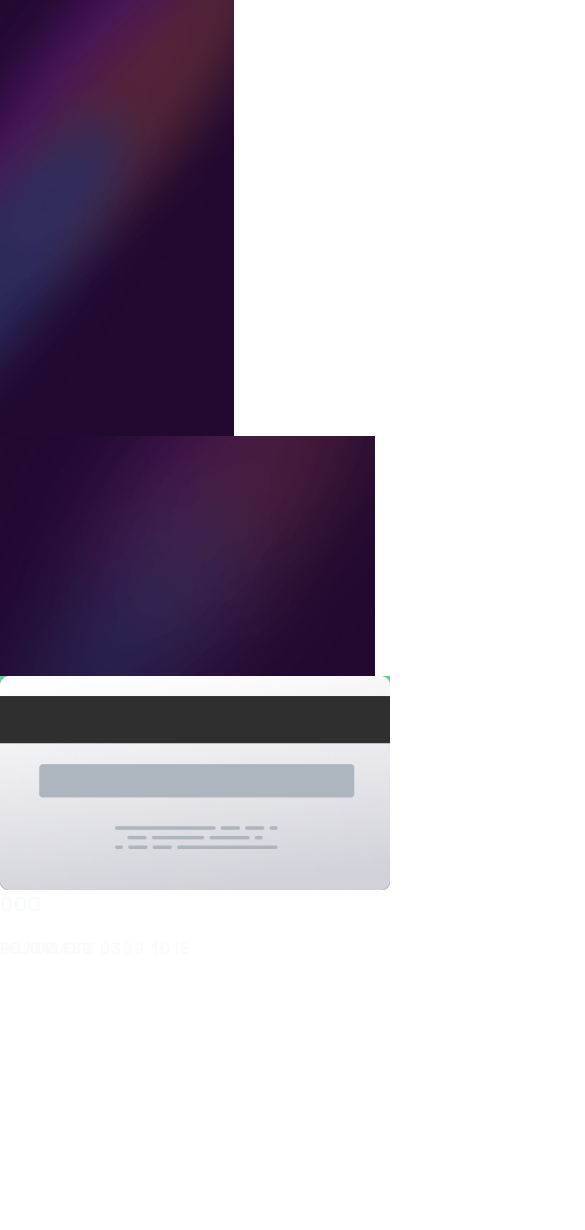
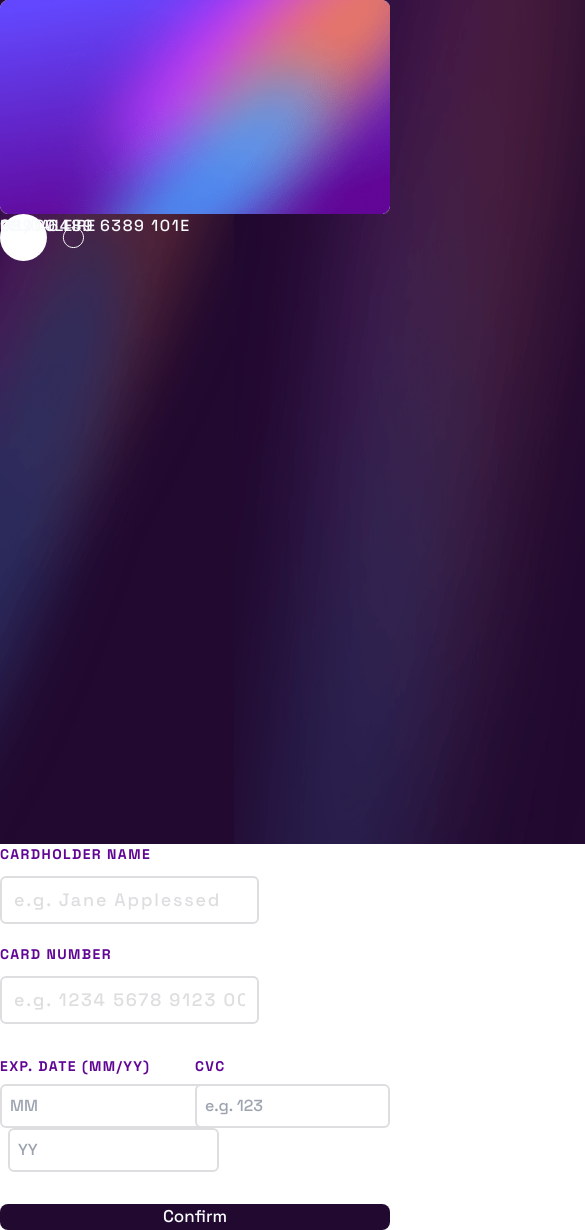
Before and after one commit to MahdiSadeghi26/interactive-Card-Form, a Vue app: page / in a window 390 px wide. Shown: the top 1230 px of the page, 585 px wide, since content can reach past the window. Before the commit the page ends 961 px from the top, so only its background shows below. Built offline with nearby package versions, Linux system fonts and the light colour scheme.

Commit message:
xl and 2xl breakpoint are good

```diff
--- a/src/App.vue
+++ b/src/App.vue
@@ -1,36 +1,72 @@
 <script setup>
+import { ref } from 'vue'
 
+let formFlag = ref(true);
+let sucessFlag = ref(false)
 </script>
 
 <template>
   <!-- grid container -->
-  <div class="lg:grid lg:grid-cols-2 h-screen overflow-hidden ">
-    <div class="">
+  <div class="grid lg:grid-cols-2 h-screen  ">
+    <div class="flex xl:inline ">
       <!-- backgrounds -->
-      <img src="/image/bg-main-desktop.png" alt="desktop backgrorund" class="xl:inline sm:hidden xl:row-span-2 w-3/5  ">
-      <img src="/image/bg-main-mobile.png" alt="mobile background" class="xl:hidden">
+      <img src="/image/bg-main-desktop.png" alt="desktop backgrorund" class="lg:inline sm:hidden lg:row-span-2 w-3/5 h-screen ">
+      <img src="/image/bg-main-mobile.png" alt="mobile background" class="lg:hidden sm:inline sm:w-full sm:h-[270px]">
       <!-- front card -->
-      <div class="absolute xl:top-[17%] xl:left-[12%] text-slate-50 font-spaceMedium">
-        <img src="image/bg-card-front.png" alt="card front" class="w-[430px]" >
-        <img src="image/card-logo.svg" alt="card logo" class="xl:absolute xl:top-[10%] xl:left-[7%]">
-        <p class="inline  absolute xl:bottom-[30%] xl:text-3xl  xl:left-[9%] tracking-widest">9591 6489 6389 101E</p>
+      <div class="absolute xl:top-[17%] lg:top-[15%] xl:left-[12%] lg:left-[7%] text-slate-50 font-spaceMedium z-20 ">
+        <img src="image/bg-card-front.png" alt="card front" class="xl:w-[430px] lg:w-[370px]">
+        <img src="image/card-logo.svg" alt="card logo"
+          class="absolute xl:top-[10%] xl:left-[10%] lg:top-[10%] lg:left-[10%] lg:w-[70px]">
+        <p
+          class="inline  absolute xl:bottom-[30%] xl:text-3xl  xl:left-[9%] tracking-widest lg:bottom-[29%] lg:left-[11%] lg:text-2xl">
+          9591 6489 6389 101E</p>
         <!-- card holder name -->
-        <p class="absolute xl:bottom-[10%] xl:left-[10%]">FELICA LEIRE</p>
-        <span class="absolute xl:right-[10%] xl:bottom-[10%]"><p class="inline">09</p> / <p class="inline">00</p></span>
+        <p class="absolute lg:bottom-[10%] lg:left-[10%] ">FELICA LEIRE</p>
+        <span class="absolute lg:right-[10%] lg:bottom-[10%]">
+          <p class="inline">09</p> / <p class="inline">00</p>
+        </span>
       </div>
       <!-- back cart -->
-      <div class="absolute xl:bottom-[45%] xl:left-[17%] xl:w-[430px]">
-        <img src="/image/bg-card-back.png" class="xl:absolute " alt="">
-        <p class="absolute xl:top-[100px] font-spaceMedium tracking-wider xl:right-12 text-xl text-slate-50">000</p>
+      <div class="absolute lg:bottom-[15%]   xl:left-[17%] lg:left-[14%] xl:w-[430px] lg:w-[370px] md:w-[300px]">
+        <img src="/image/bg-card-back.png" class="" alt="">
+        <p
+          class="absolute xl:top-[100px] font-spaceMedium tracking-wider xl:right-12 text-xl text-slate-50 lg:top-[85px] lg:right-10 ">
+          000</p>
       </div>
     </div>
-    <div class="xl:flex justify-center items-center">
-      <!-- inputs -->
-      <div class="bg-green-400 xl:w-[400px] h-auto text-darkPurple font-spaceBold">
-        <!-- card holder -->
-        <p>CARD HOLDER</p>
+    <!-- inputs -->
+    <div class="flex  items-center xl:justify-center justify-center   ">
+       <!-- success section (displays if everything is valid) -->
+       <div class="flex flex-col items-center  xl:w-[400px]" v-if="sucessFlag">
+        <img src="/image/icon-complete.svg" alt="completed">
+        <p class="mt-8 text-3xl font-spaceSemiBold tracking-widest">THANK YOU!</p>
+        <p class="tracking-wide text-darkGray mt-4 font-spaceMedium">We've added your card details</p>
+        <button class="bg-darkViolet text-slate-50 font-spaceBold mt-5 w-full rounded-md p-4">Continue</button>
+      </div>
+      <div class="flex justify-center lg:w-[350px]">
+        <form action="#" class="xl:w-[400px] lg:w-full" v-if="formFlag">
+          <p class="lable">CARDHOLDER NAME</p>
+          <input type="text" placeholder="e.g. Jane Applessed" class="bigInput !mb-5">
+          <p class="lable">CARD NUMBER</p>
+          <input type="text" placeholder="e.g. 1234 5678 9123 0000" class="bigInput">
+          <div class="w-full mt-8 flex">
+            <!-- exp date -->
+            <div class="w-1/2">
+              <p class="lable">EXP. DATE (MM/YY)</p>
+              <input type="text" class="smallInputs" placeholder="MM">
+              <input type="text" class="smallInputs ml-2" placeholder="YY">
+            </div>
+            <!-- cvc -->
+            <div class="w-1/2">
+              <p class="lable">CVC</p>
+              <input type="text" class="smallInputs !w-full" placeholder="e.g. 123">
+            </div>
+          </div>
+          <button
+            class="w-full bg-darkViolet text-slate-50 mt-8 text-[17px] xl:p-4 lg:p-3 rounded-lg font-spaceMedium ">Confirm</button>
+        </form>
+      </div>
 
-      </div>
     </div>
   </div>
 </template>
--- a/src/style.css
+++ b/src/style.css
@@ -1,3 +1,19 @@
 @tailwind base;
 @tailwind components;
 @tailwind utilities;
+
+.bigInput {
+  @apply border-2 border-lightGray  focus:outline-none  placeholder:tracking-widest xl:w-full placeholder:text-lg placeholder:text-lightGray  focus:border-darkPurple  rounded-md py-[10px] px-3 mt-1
+  placeholder:font-spaceMedium
+  focus:text-darkPurple
+  lg:w-full
+  ;
+}
+.lable {
+  @apply tracking-widest text-sm text-darkPurple font-spaceBold mb-2;
+}
+
+.smallInputs{
+    @apply border-2 xl:w-[40%] p-2 border-lightGray focus:outline-none focus:border-darkPurple rounded-md  focus:text-darkPurple font-spaceMedium
+    lg:w-[40%]
+}
```
